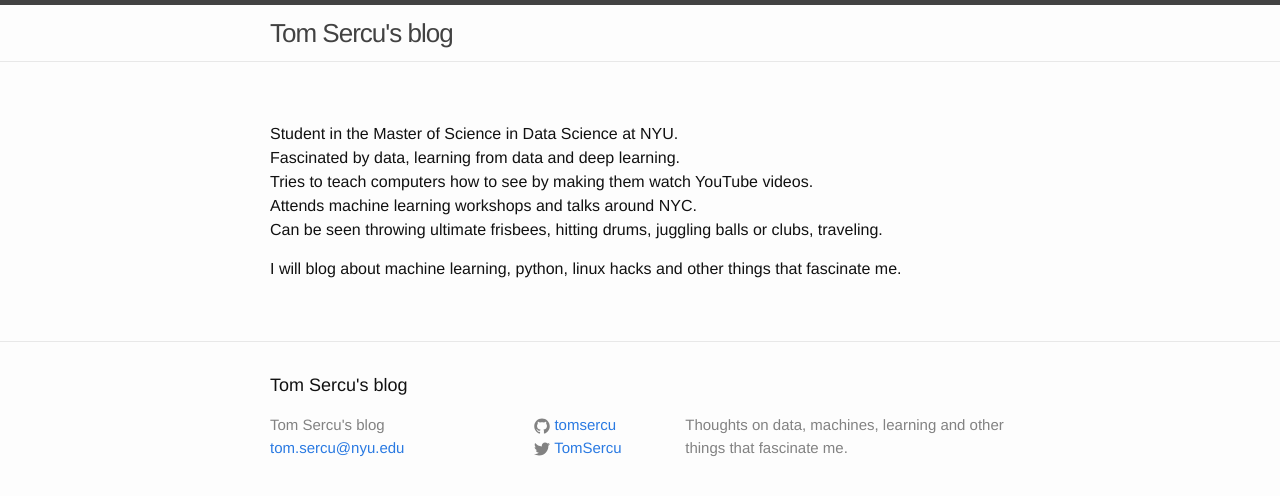
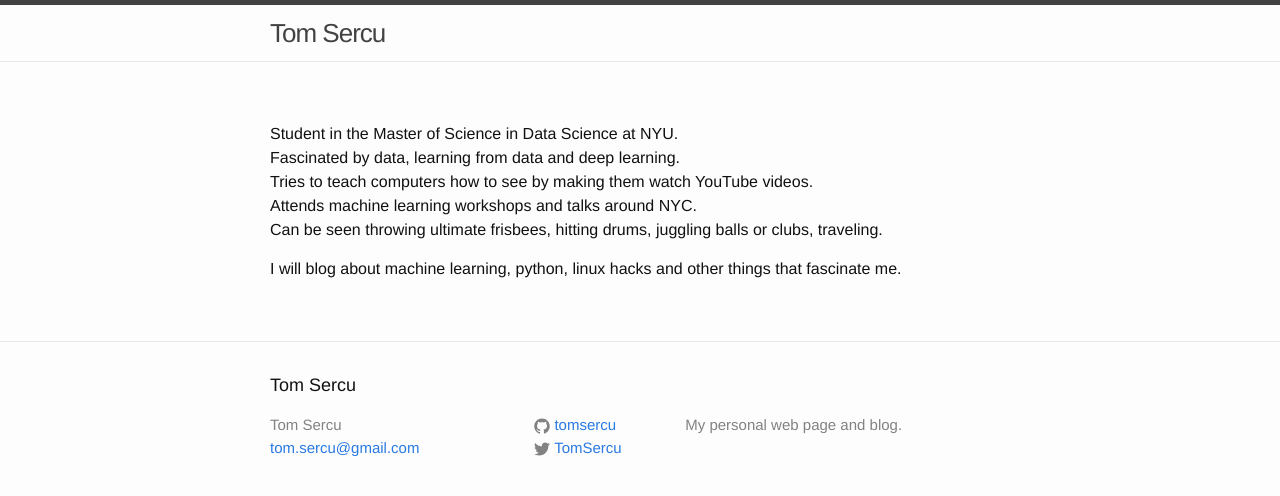
Before and after one commit to tomsercu/tomsercu.github.io, a Jekyll site: the page built from about.md, in a window 1280 px wide. Shown: the top 496 px of the page. Built offline with Jekyll 4.4.1, drawn with Linux system fonts in a browser that asks for light colours.

```diff
--- a/_config.yml
+++ b/_config.yml
@@ -1,12 +1,13 @@
 # Site settings
-title: Tom Sercu's blog
-email: tom.sercu@nyu.edu
+title: Tom Sercu
+email: tom.sercu@gmail.com
 description: > # this means to ignore newlines until "baseurl:"
-  Thoughts on data, machines, learning and other things that fascinate me.
+    My personal web page and blog.
 baseurl: "" # the subpath of your site, e.g. /blog/
-url: "http://tomsercu.github.io" # the base hostname & protocol for your site
+url: "http://tom.sercu.me" # the base hostname & protocol for your site
 twitter_username: TomSercu
 github_username:  tomsercu
+timezone: America/New_York
 
 # Build settings
 markdown: kramdown
```
Also changed, not shown: blog.md (added, +14 -0 lines), index.md (added, +37 -0 lines), 2 other files.
